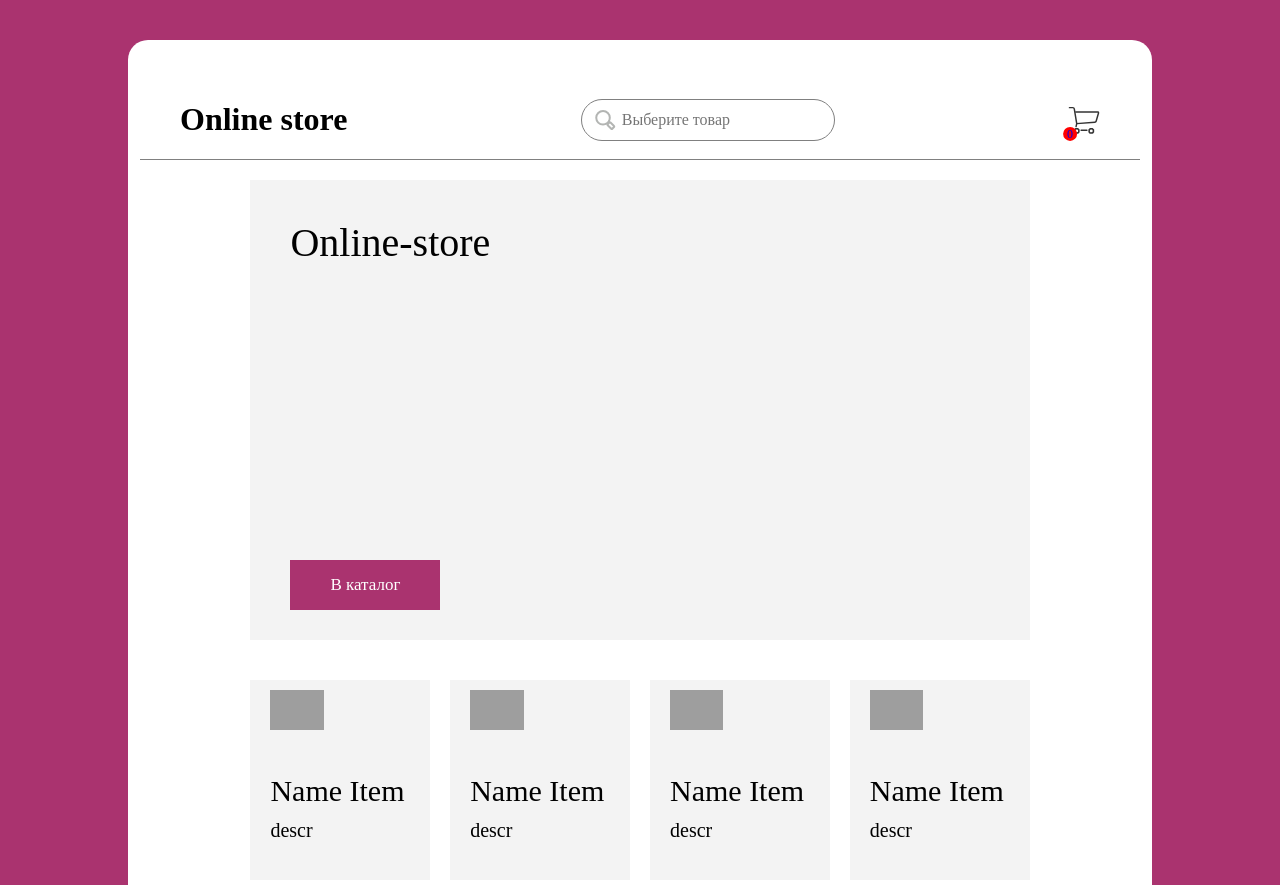
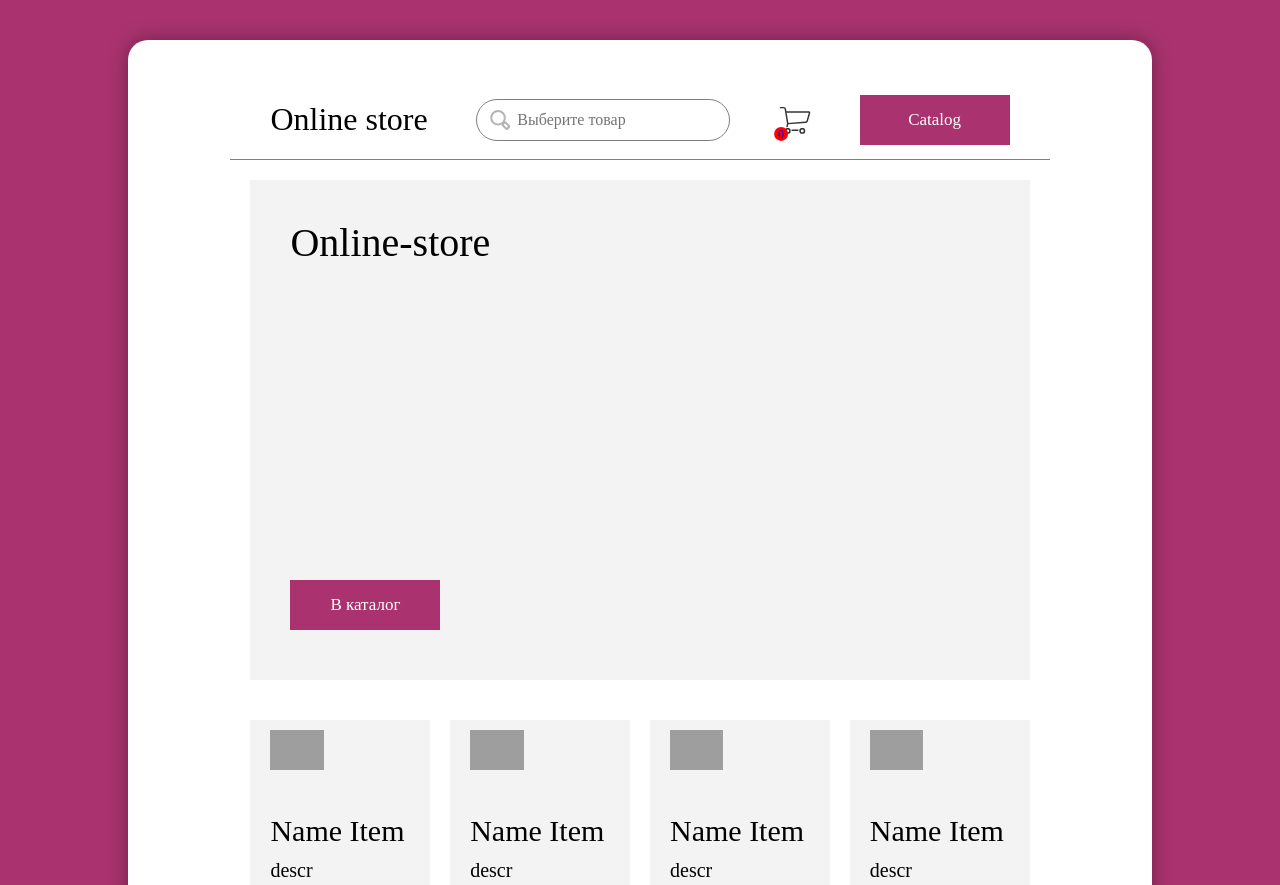
Before and after one commit to vladislavchikkj/Online-Store, a website built with webpack: page online-store/src/index.html in a window 1280 px wide. Shown: the top 885 px of the page. Built offline with nearby package versions, Linux system fonts and the light colour scheme; grey boxes are pictures that could not be loaded.

Commit message:
add: add catalog page

```diff
--- /dev/null
+++ b/online-store/src/pages/catalog-page/index.ts
@@ -0,0 +1,20 @@
+import  Page from '../core/templates/page';
+
+class CatalogPage extends Page {
+    static TextObgect = {
+        MainTitle: 'Catalog Page',
+
+    };
+
+    constructor(id: string) {
+        super(id);
+    }
+
+    render() {
+        const title = this.createPage(CatalogPage.TextObgect.MainTitle)
+        this.container.append(title);
+        return this.container;
+    }
+}
+
+export default CatalogPage;
--- a/online-store/src/pages/core/components/header.ts
+++ b/online-store/src/pages/core/components/header.ts
@@ -1,6 +1,5 @@
 import Component from "../templates/components";
 import { PageIds } from '../../core/wrapCurrentPage';
-import Page from "../templates/page";
 const Buttons = [
     {
         id: PageIds.MainPage,
@@ -9,6 +8,10 @@ const Buttons = [
     {
         id: PageIds.BasketPage,
         text: 'Basket-page',
+    },
+    {
+        id: PageIds.CatalogPage,
+        text: 'Catalog',
     },
 ];
 console.log(Buttons[0].text);
@@ -20,7 +23,7 @@ class Header extends Component {
         super(tagName, classNmae);
     }
 
-    renderPageButtons() {
+    renderHeaderElement() {
         const pageButtons = document.createElement('div');
         pageButtons.className = 'container header__container';
 
@@ -40,14 +43,20 @@ class Header extends Component {
             buttonBasket.className = 'card card_active'
             buttonBasket.href = `#${Buttons[1].id}`;
 
+            const button2Basket = document.createElement('a');
+            button2Basket.className = 'btn-catalog'
+            button2Basket.innerText = Buttons[2].text;
+            button2Basket.href = `#${Buttons[2].id}`;
+
             pageButtons.append(buttonMain);
             pageButtons.append(formHeader);
             pageButtons.append(buttonBasket);
+            pageButtons.append(button2Basket);
         this.container.append(pageButtons)
     }
 
     render() {
-        this.renderPageButtons()
+        this.renderHeaderElement()
         return this.container;
     }
 }
--- a/online-store/src/pages/core/wrapCurrentPage.ts
+++ b/online-store/src/pages/core/wrapCurrentPage.ts
@@ -1,10 +1,12 @@
 import Page from './templates/page';
 import MainPage from "../main-page";
 import BasketPage from "../basket-page";
+import CatalogPage from '../catalog-page';
 
 export const enum PageIds {
     MainPage = 'main-page',
     BasketPage = 'basket-page',
+    CatalogPage = 'catalog-page'
 }
 
 class WrapComp {
@@ -26,6 +28,9 @@ class WrapComp {
             page = new MainPage(idPage)
         } else if (idPage === PageIds.BasketPage) {
             page = new BasketPage(idPage);
+        }
+         else if (idPage === PageIds.CatalogPage) {
+            page = new CatalogPage(idPage);
         }
 
         if(page){
--- a/online-store/src/style/style.scss
+++ b/online-store/src/style/style.scss
@@ -6,25 +6,23 @@ body{
     display: flex;
     flex-direction: column;
     width: 80%; // Del
-    height: 1000px; // Del
+    // height: 1000px; // Del
     margin: 40px auto 40px auto;
     background-color: #fff;
+    box-shadow: 0px 0px 20px rgba(0, 0, 0, 0.36);
     border-radius: 20px;
-    .page{
-        width: 100%;
-    }
+    position: relative;
     .main-page{
         margin: 40px auto;
         width: 80%;
-        height: 500px;
         padding: 20px;
-        position: relative;
         &__box{
             width: 100%;
-            height: 100%;
+            height: 500px;
             padding: 40px;
             background-color: rgb(243 243 243); // const
             font-size: 40px;
+            position: relative;
             .btn{
                 display: flex;
                 position: absolute;
@@ -39,6 +37,7 @@ body{
                 cursor: pointer;
 
             }
+
         }
         .catalog{
             padding-top: 40px;
@@ -68,6 +67,20 @@ body{
             }
         }
     }
+}
+.btn-catalog{
+    display: flex;
+    width: 150px;
+    height: 50px;
+    font-size: 17px;
+    background-color: rgb(170, 51, 111);
+    color: #fff;
+    justify-content: center;
+    align-items: center;
+    bottom: 50px;
+    text-decoration: none;
+    cursor: pointer;
+
 }
 
 // component header style
@@ -108,7 +121,7 @@ $main-page-width: 1000px;
 
     &__container{
         width: 100%;
-        max-width: $main-page-width;
+        max-width: 80%;
         height: 100%;
 
         display: flex;
@@ -119,13 +132,13 @@ $main-page-width: 1000px;
 
         border-bottom: 1px solid gray;
         border-radius: 0%;
+        box-shadow:none;
     }
     &__page-title{
+        cursor: pointer;
         font-size: 2em;
-        margin: 0.67em 0;
         text-decoration: none;
         color: black;
-        font-weight: bold;
     }
 
 }
```
Also changed, not shown: online-store/src/pages/main-pages/index.ts (deleted).
